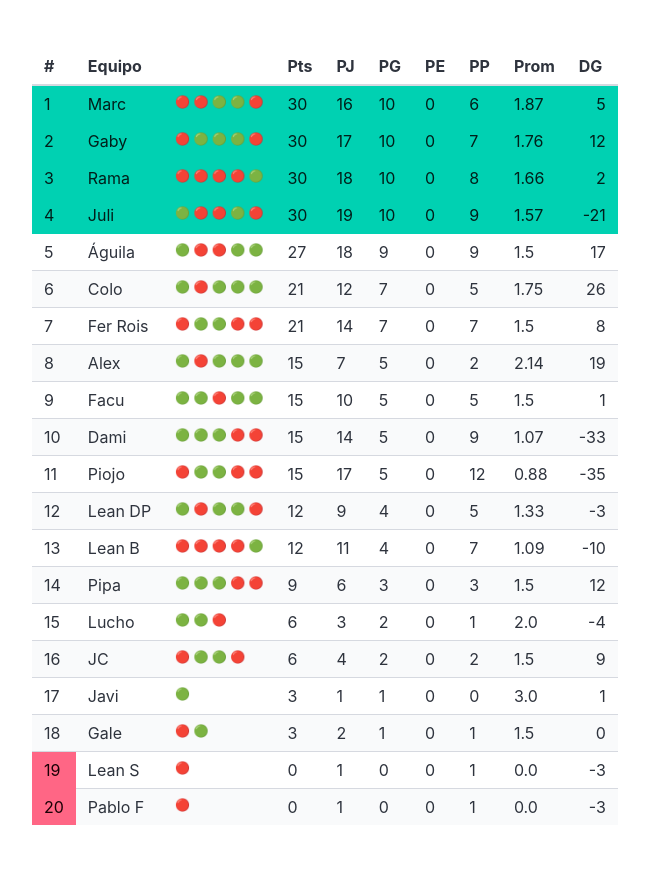
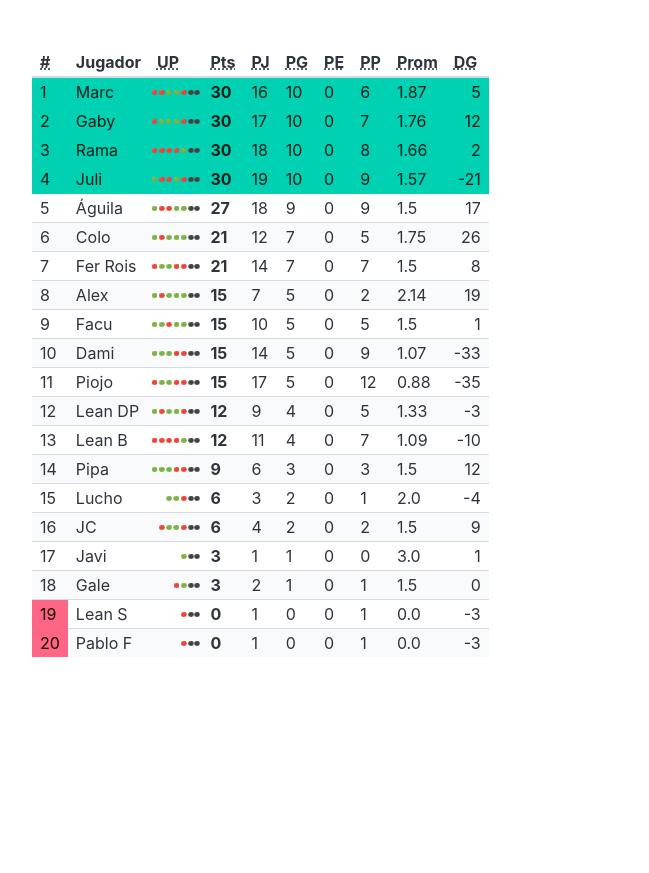
Before and after one commit to ramimartin/polimiedos, a Flask app: page / in a window 1280 px wide. Shown: the part 52-925 px from the top of the page, without its empty margins (80-729 px from the left). After the commit the page ends 709 px from the top, so only its background shows below. Run offline with Flask 3, Linux system fonts and the light colour scheme; some libraries are stand-ins or nearby versions.

Commit message:
Reacomodo tabla

```diff
--- a/templates/v2/base.jinja2
+++ b/templates/v2/base.jinja2
@@ -2,6 +2,11 @@
     <head>
         <meta charset="utf-8">
         <meta name="viewport" content="width=device-width, initial-scale=1">
+
+  <link rel="stylesheet" href="https://bulma.io/vendor/fontawesome-free-6.5.2-web/css/all.min.css">
+
+
+
         <link  rel="stylesheet"  href="https://cdn.jsdelivr.net/npm/bulma@1.0.0/css/bulma.min.css">
         <title>PoliMiedos</title>
         <script>
@@ -36,7 +41,6 @@
 
 
         </div>
-    </div>
     </body>
 
 
--- a/templates/v2/table.jinja2
+++ b/templates/v2/table.jinja2
@@ -1,51 +1,45 @@
 {% extends "v2/base.jinja2" %}
-
-   {% macro tooltip_text(last_results)-%}
-        {% for result in last_results %}
-            {% if result == 'W'%} 🟢 {% elif result == 'L'%} 🔴 {% else %} 🟡 {% endif %}
-        {% endfor %}
-
-    {%- endmacro %}
-
+   {% macro tooltip_text(last_results)%}
+   <span class="span">{% for result in last_results %}
+            {% if result == 'W' %}🟢{%- elif result == 'L' %}🔴{% else %}🟡{% endif %}
+        {% endfor %}⚫️⚫️</span>
+    {% endmacro %}
 {% block content %}
 <section class="section">
-<table class="table is-striped is-hoverable is-size-7-mobile">
+<div class="table-container">
+<table class="table is-striped is-hoverable is-narrow is-size-7-mobile">
     <thead>
         <tr>
-            <th>#</th>
-            <th>Equipo</th>
-            <th></th>
-            <th>Pts</th>
-            <th>PJ</th>
-            <th>PG</th>
-            <th>PE</th>
-            <th>PP</th>
-            <th>Prom</th>
-            <th>DG</th>
+          <th><abbr class="span is-inline" title="Posición" >#</abbr></th>
+            <th>Jugador</th>
+            <th><abbr class="span is-inline" title="Últimos Partidos" >UP</abbr></th>
+            <th><abbr class="span" title="Puntos">Pts</th>
+            <th><abbr class="span" title="Partidos Jugados">PJ</th>
+            <th><abbr class="span" title="Partidos Ganados">PG</th>
+            <th><abbr class="span" title="Partidos Empataos">PE</th>
+            <th><abbr class="span" title="Partidos Perdidos">PP</th>
+            <th><abbr class="span" title="Promedio">Prom</th>
+            <th><abbr class="span" title="Diferencia de Gol">DG</th>
         </tr>
     </thead>
 <tbody>
 {% for player in players %}
-<tr class = "{% if player.points() == players[0].points() %} is-primary
- {% elif loop.index % 2 == 0  %} pr
- {% else %} ipr
-
- {% endif %}">
+<tr class = "{% if player.points() == players[0].points() %} is-primary{% endif %}">
     <td {% if player.points() == players[loop.length-1].points() %} class="is-danger" {% endif %}>{{loop.index}}</td>
-    <td align="left"><span class="span has-tooltip-right" ><!--img src="static/ar.png"-->{{player.name}} </span></td>
-    <td class="has-background"><span class="is-size-7"> {{tooltip_text(player.last_results())}}</span></td>
-    <td>{{player.points()}}</td>
+    <td><span class="span">{{player.name}}</span></td>
+    <td class="has-text-right is-vcentered" style="font-size:.3rem!important">{{tooltip_text(player.last_results())}}</td>
+    <td class="has-text-weight-bold">{{player.points()}}</td>
     <td>{{player.total_matches()}}</td>
     <td>{{player._won}}</td>
     <td>{{player._tied}}</td>
     <td>{{player._lost}}</td>
     <td>{{(player.prom())|round(2, 'floor')}}</td>
-    <td align="right">{{player.total_goal_diff}}</td>
+    <td class="has-text-right">{{player.total_goal_diff}}</td>
 </tr>
 {% endfor %}
 </tbody>
 </table>
-
+</div>
 </section>
 
  {% endblock %}
```
